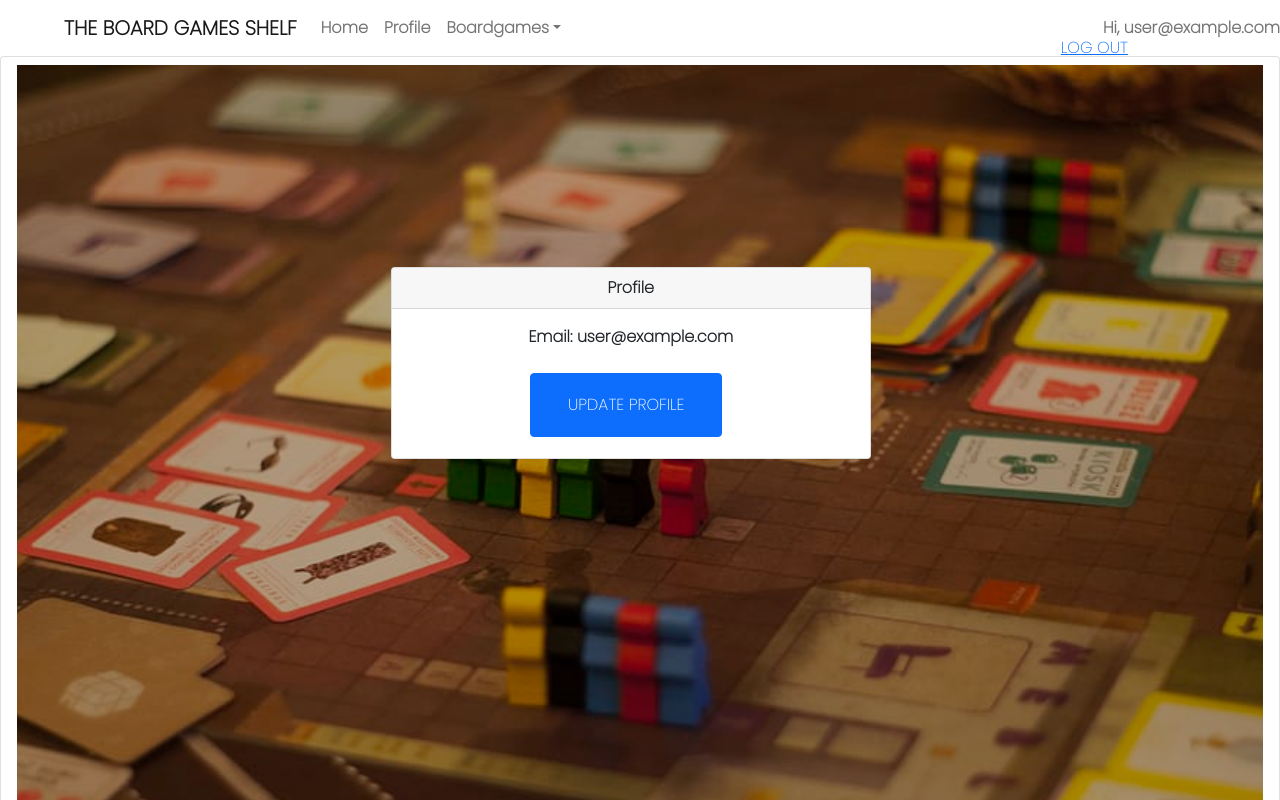
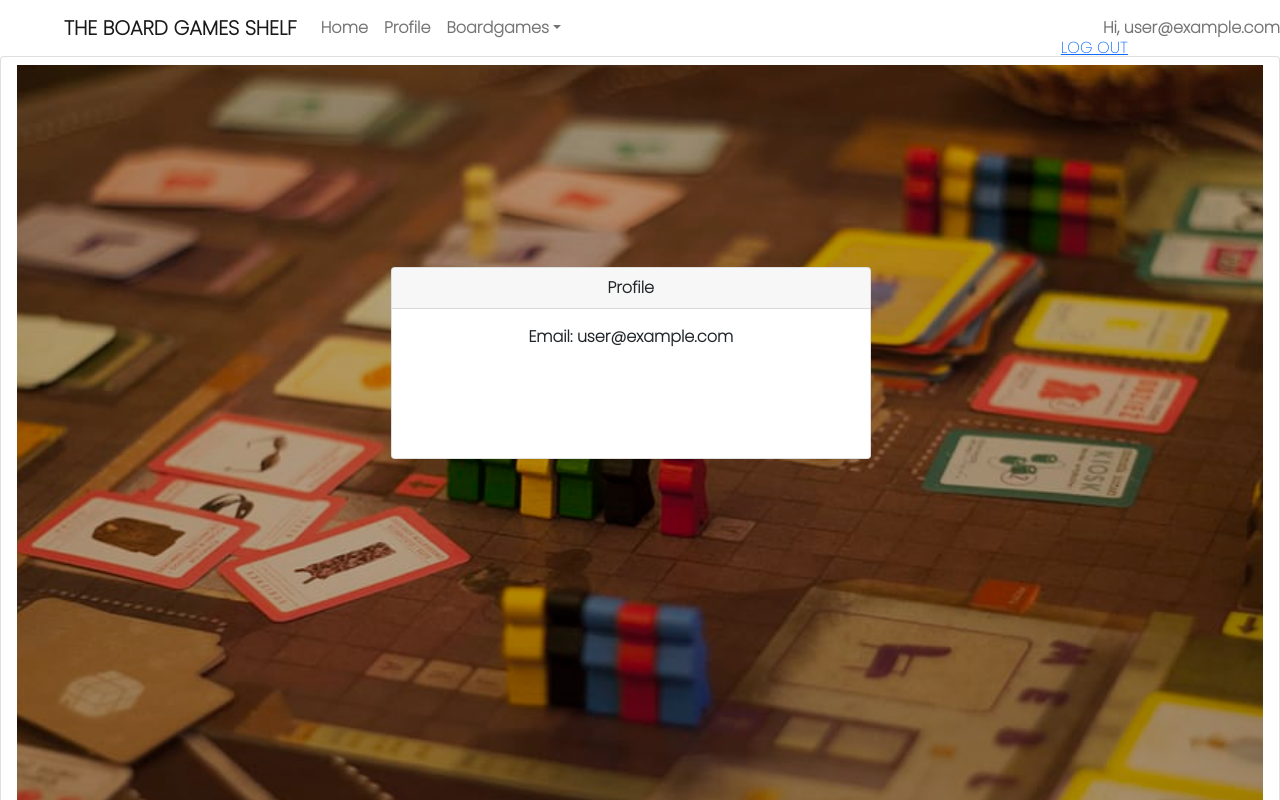
Before and after one commit to alina0311/SB, a React (Create React App) app: page /profile in a window 1280 px wide. Shown: the top 800 px of the page. Built offline with nearby package versions, Linux system fonts and the light colour scheme; no server answers; sample sign-in values are in the browser's storage.

Commit message:
few changes

```diff
--- a/src/App.js
+++ b/src/App.js
@@ -1,6 +1,5 @@
 import React, { useState } from "react";
 import SignUp from "./pages/signup";
-import { Container } from "react-bootstrap";
 import Profile from "./pages/profile";
 import Home from "./pages/home";
 import Login from "./pages/login";
@@ -12,8 +11,6 @@ import ForgetPassword from "./pages/forgetpassword";
 import Footer from "./components/footer";
 import NavBar from "./components/header";
 import NotFoundPage from "./pages/notFound";
-import Favorites from "./pages/favorites";
-
 
 function App() {
   return (
--- a/src/context/authContext.js
+++ b/src/context/authContext.js
@@ -36,7 +36,7 @@ export function AuthProvider({ children }) {
     signup,
     login,
     logout,
-    resetPassword,
+    resetPassword
   };
   return (
     <AuthContext.Provider value={value}>
--- a/src/pages/profile.js
+++ b/src/pages/profile.js
@@ -33,9 +33,9 @@ function Profile() {
 
               {error && <Alert variant="danger">{error}</Alert>}
               <strong>Email: </strong> {currentUser.email}
-              <Link to="/update-profile" className="update-profile">
+              {/* <Link to="/update-profile" className="update-profile">
                 <Button>Update Profile</Button>
-              </Link>
+              </Link> */}
             </Card.Body>
           </Card>
 
```
